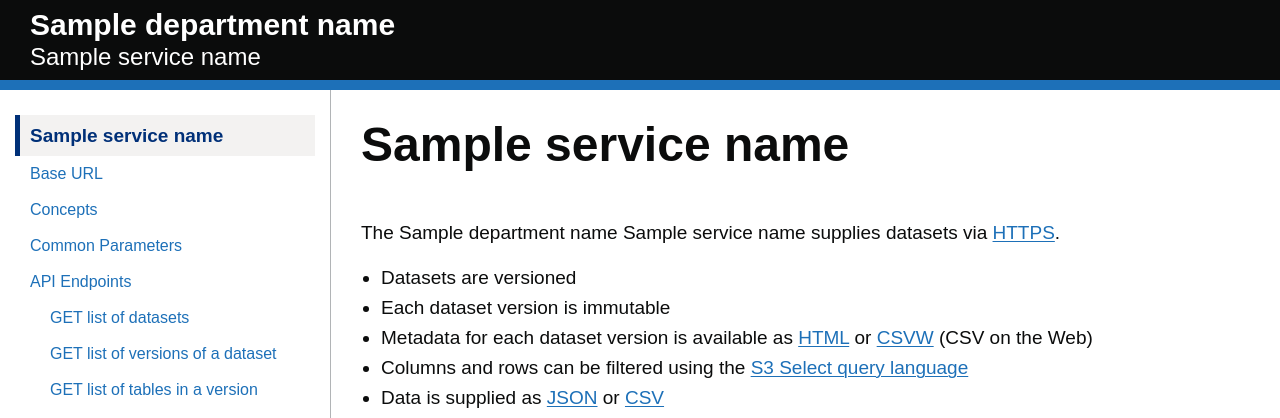
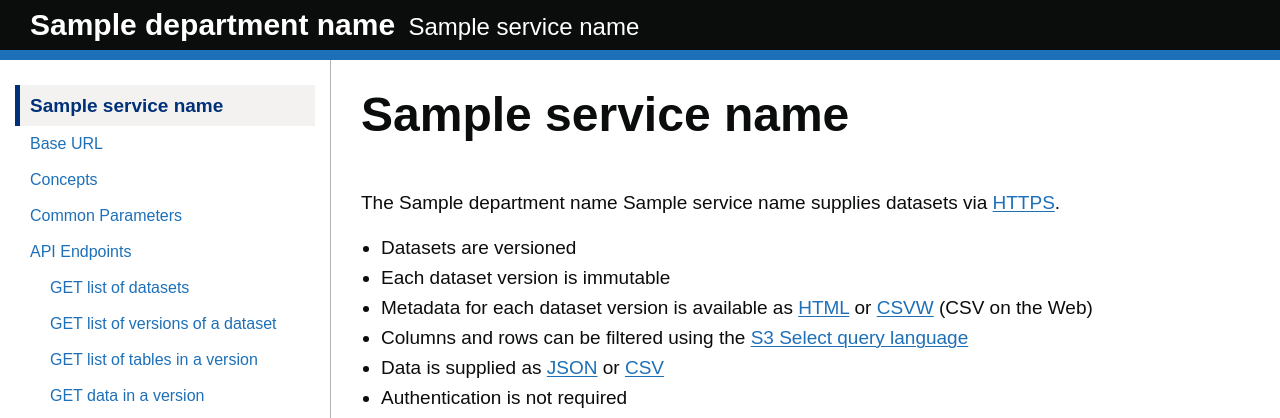
Before and after one commit to uktrade/public-data-api, a Flask app: template templates/docs/index.html in a window 1280 px wide. Shown: the top 418 px of the page. Run offline with Flask 2, Linux system fonts and the light colour scheme; the template is opened without the code that fills it: most values are stand-ins (such as "Sample title", 1, 10 or a date in 2020).

Commit message:
feat: shorter header in more cases

```diff
--- a/static/docs.css
+++ b/static/docs.css
@@ -3567,3 +3567,10 @@
 
 .fixedsticky-on + .fixedsticky-dummy {
   display: block; }
+
+/* Changes that are not part of the original docs.css */
+@media (min-width: 48.0625em) {
+  .app-header .govuk-header__logo {
+    width: 80%; }
+  .app-header .govuk-header__content {
+    width: 20%; } }
```
